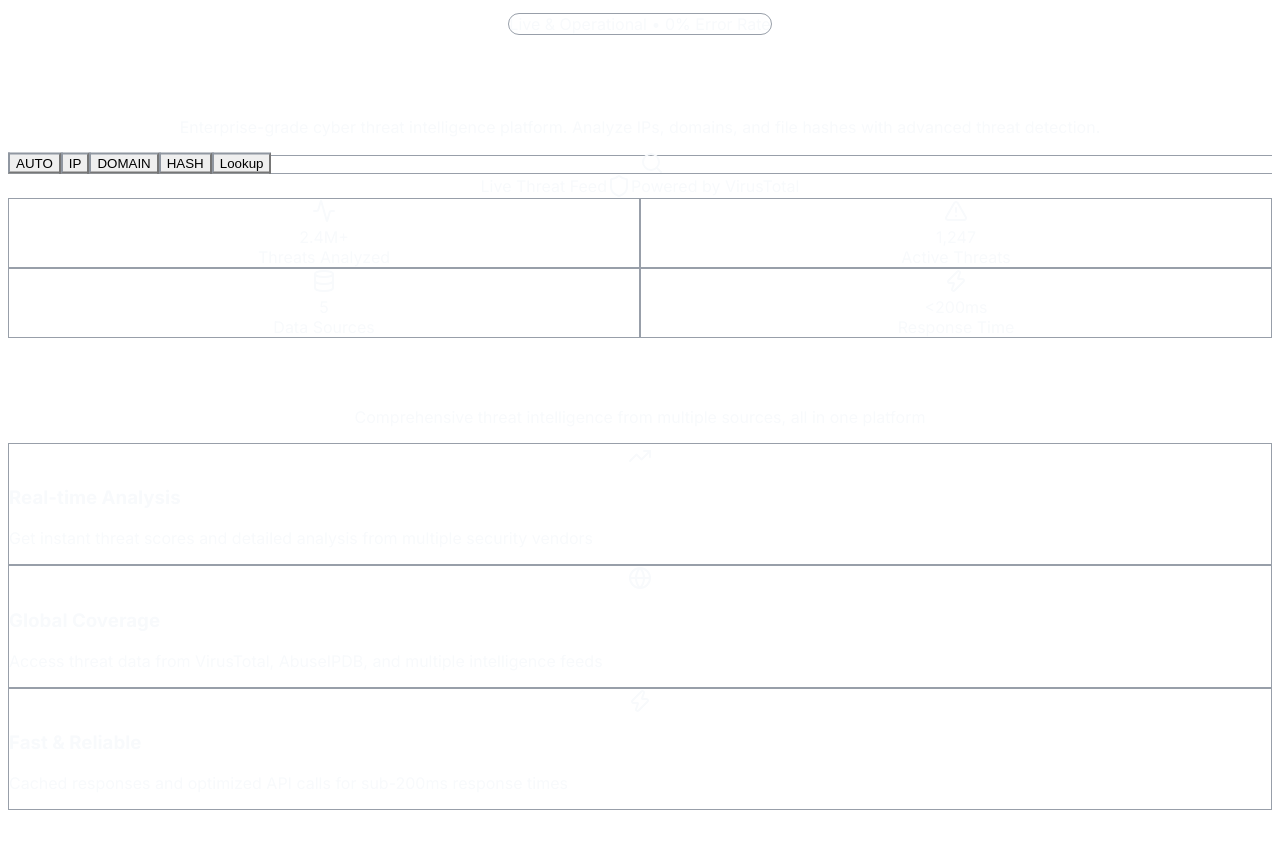
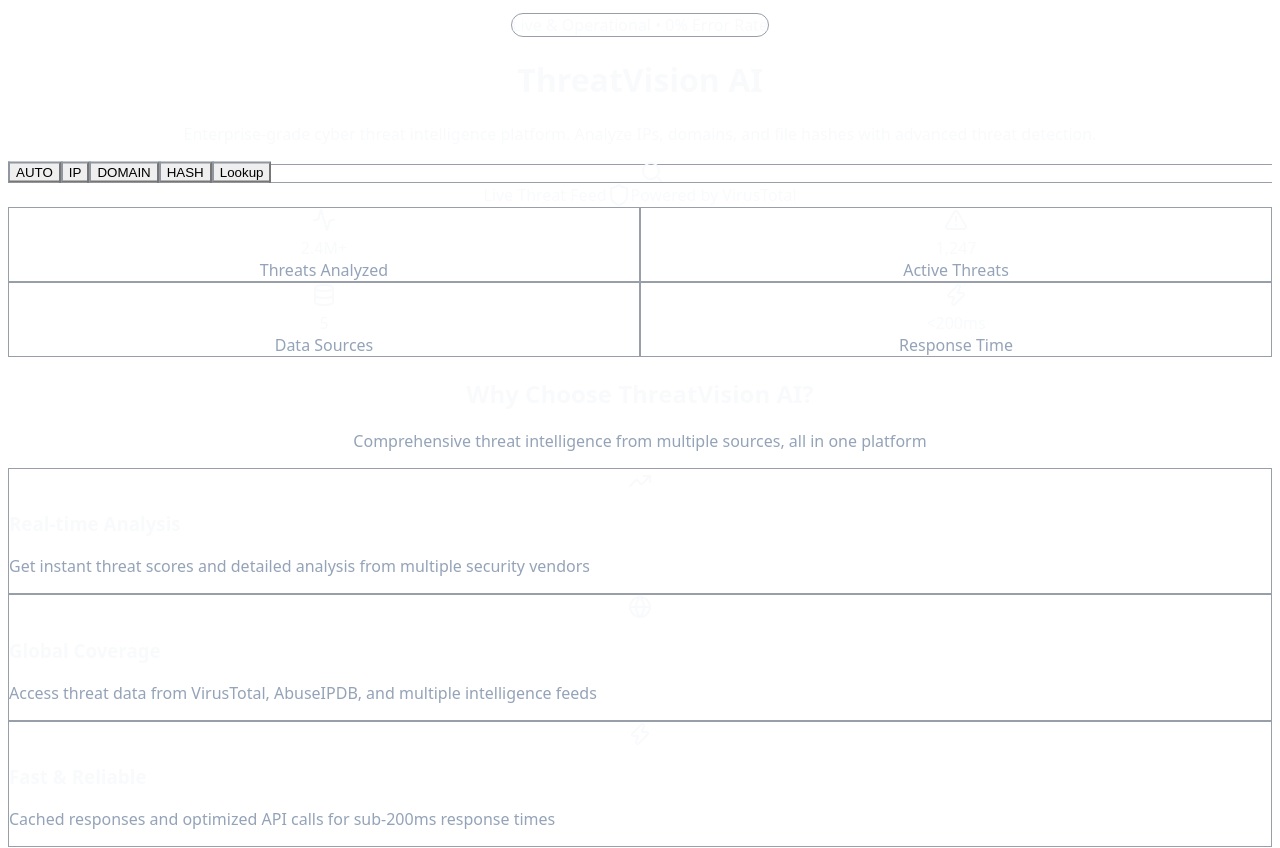
Before and after one commit to mnadeem2074/threatvision-ai, a Next.js app: page / in a window 1280 px wide. Shown: the top 848 px of the page. Built offline with nearby package versions, Linux system fonts and the light colour scheme.

Commit message:
Fix: Add fallback fonts and force text visibility

```diff
--- a/app/globals.css
+++ b/app/globals.css
@@ -1,3 +1,17 @@
+/* Force text to display */
+body, p, h1, h2, h3, h4, span, div {
+  font-family: system-ui, -apple-system, BlinkMacSystemFont, 'Segoe UI', Roboto, 'Helvetica Neue', Arial, sans-serif !important;
+  color: #f8fafc !important;
+}
+
+.text-slate-400 {
+  color: #94a3b8 !important;
+}
+
+.bg-slate-800\/40 {
+  background-color: rgba(30, 41, 59, 0.4) !important;
+}
+
 /* app/globals.css */
 
 @tailwind base;
```
